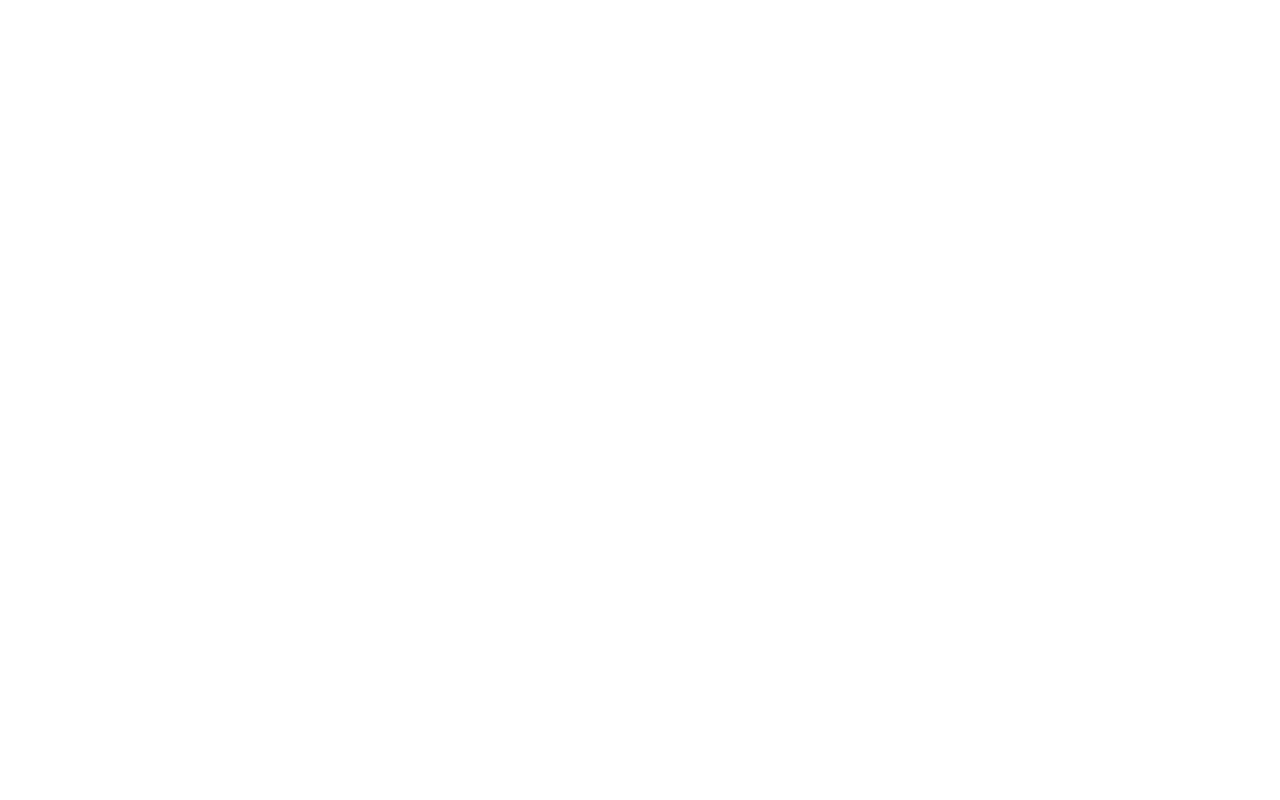
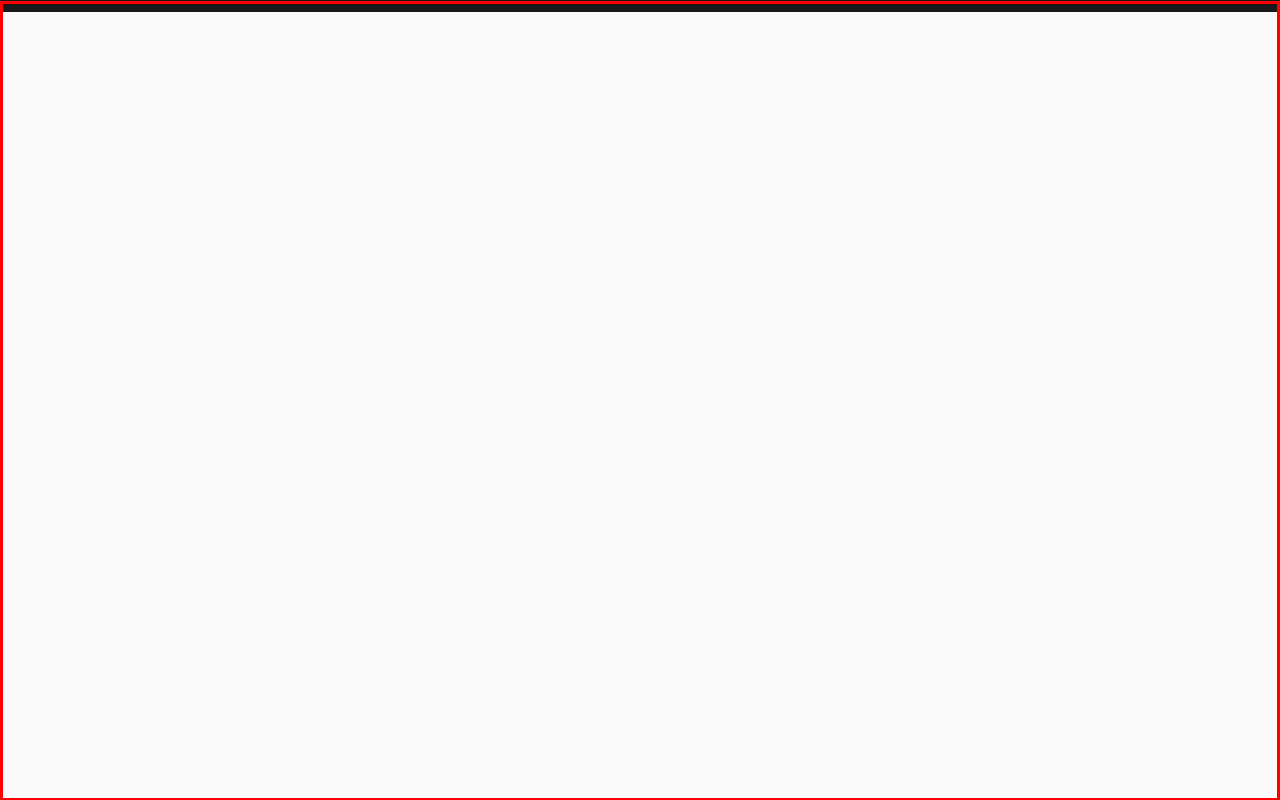
Before and after one commit to hjkimw/folderScroll, a website: page index.html in a window 1280 px wide. Shown: the top 800 px of the page. Drawn offline with Linux system fonts and the light colour scheme.

Commit message:
[💄style] UI 구조 작업

```diff
--- a/index.html
+++ b/index.html
@@ -9,6 +9,22 @@
     <title>FolderScroll</title>
   </head>
   <body>
-
+    <div class="main-content-1">
+      <div class="sticky">
+        <div class="section">
+          <div class="title"></div>
+          <div class="content"></div>
+        <div class="section">
+          <div class="title"></div>
+          <div class="content"></div>
+        <div class="section">
+          <div class="title"></div>
+          <div class="content"></div>
+        <div class="section">
+          <div class="title"></div>
+          <div class="content"></div>
+        </div>
+      </div>
+    </div>
   </body>
 </html>
--- a/scss/style.scss
+++ b/scss/style.scss
@@ -1,2 +1,38 @@
 @import 'reset';
 @import 'var';
+
+html,
+body {
+  height: 10000px;
+  background-color: #b5fe83;
+}
+
+.main-content-1 {
+  background-color: #ebefd6;
+  border-top: 1px solid #191919;
+  border-bottom: 1px solid #191919;
+  width: 100%;
+  height: 300vh;
+
+  .sticky {
+    border: 3px solid red;
+    box-sizing: border-box;
+    position: sticky;
+    top: 0;
+    width: 100%;
+    height: 100vh;
+    overflow: hidden;
+
+    .section {
+      width: 100%;
+      height: 100%;
+      position: absolute;
+      background-color: #fafafa;
+
+      .title {
+        border: 1px solid #191919;
+        background-color: #fff;
+      }
+    }
+  }
+}
```
Also changed, not shown: css/style.css, 1 other file.
